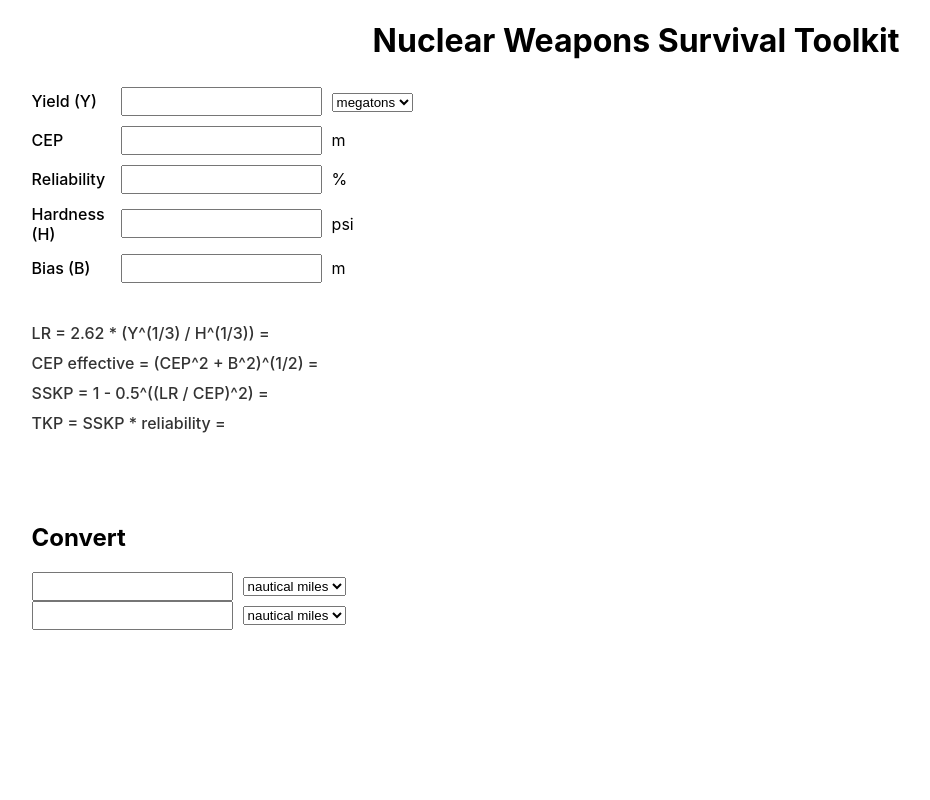
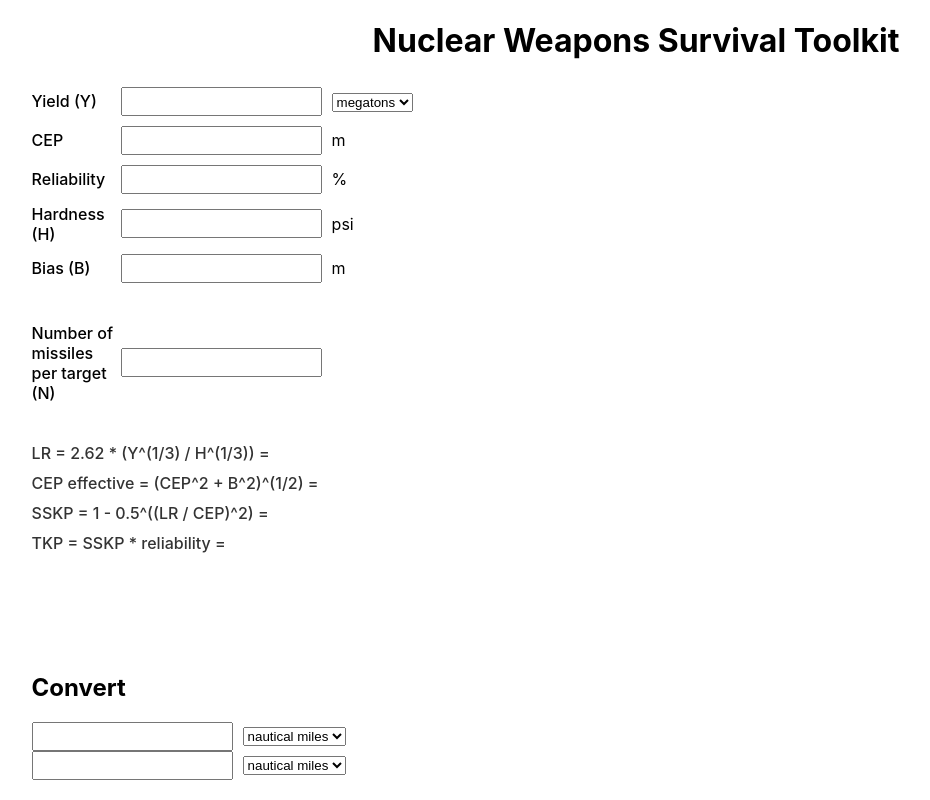
Before and after one commit to tvergho/press-calculator, a React (Create React App) app: page / in a window 1280 px wide. Shown: the whole page, without its empty margins (4-934 px from the left). Built offline with nearby package versions, Linux system fonts and the light colour scheme.

Commit message:
feat: num per target calculation

```diff
--- a/src/App.js
+++ b/src/App.js
@@ -20,6 +20,7 @@ function App() {
   const [conversionOutput, setConversionOutput] = useState('');
   const [inputUnit, setInputUnit] = useState('nm');
   const [outputUnit, setOutputUnit] = useState('nm');
+  const [numPerTarget, setNumPerTarget] = useState('');
 
   const onChange = (e, setter) => {
     if (isValidFloat(e.target.value)) {
@@ -34,6 +35,7 @@ function App() {
   const cepActual = cepEffective || cep;
   const sskp = mLethalRadius && cepActual ? 1 - Math.pow(0.5, Math.pow(mLethalRadius/(cepActual), 2)) : undefined;
   const tkp = sskp && reliability ? sskp * (reliability/100) : undefined;
+  const tkpN = numPerTarget ? 1 - Math.pow((1-tkp), numPerTarget) : undefined;
 
   useEffect(() => {
     if (inputUnit === outputUnit) setConversionOutput(conversionInput);
@@ -79,6 +81,11 @@ function App() {
           <label>Bias (B)</label>
           <div className="input"><input type="text" value={bias} onChange={(e) => onChange(e, setBias)} /> <div className="unit">m</div></div>
         </div>
+        <div className="divider" />
+        <div className="input-container">
+          <label>Number of missiles per target (N)</label>
+          <div className="input"><input type="text" value={numPerTarget} onChange={(e) => onChange(e, setNumPerTarget)} /> <div className="unit" /></div>
+        </div>
       </div>
 
       <div className="equations">
@@ -102,6 +109,14 @@ function App() {
           TKP = SSKP * reliability = {(sskp && reliability) && `${sskp} * ${reliability/100} = ${tkp}`}
           <span style={{fontWeight: 700}}>{(sskp && reliability) && ` ≈ ${(tkp*100).toFixed(2)}%`}</span>
         </div>
+
+        <div className="divider" />
+        {!!numPerTarget && (
+          <div className="equation">
+            TKP<sub>n</sub> = 1 - p(miss)^n = {`1 - ${1-tkp}^${numPerTarget} = 1 - ${Math.pow(1-tkp, numPerTarget)} = ${tkpN}`}
+            <span style={{fontWeight: 700}}>{` ≈ ${(tkpN*100).toFixed(2)}%`}</span>
+          </div>
+        )}
       </div>
 
       <div className="convert">
--- a/src/App.scss
+++ b/src/App.scss
@@ -30,6 +30,10 @@ h1 {
   }
 }
 
+.divider {
+  height: 30px;
+}
+
 .input-container {
   width: 400px;
   display: flex;
```
